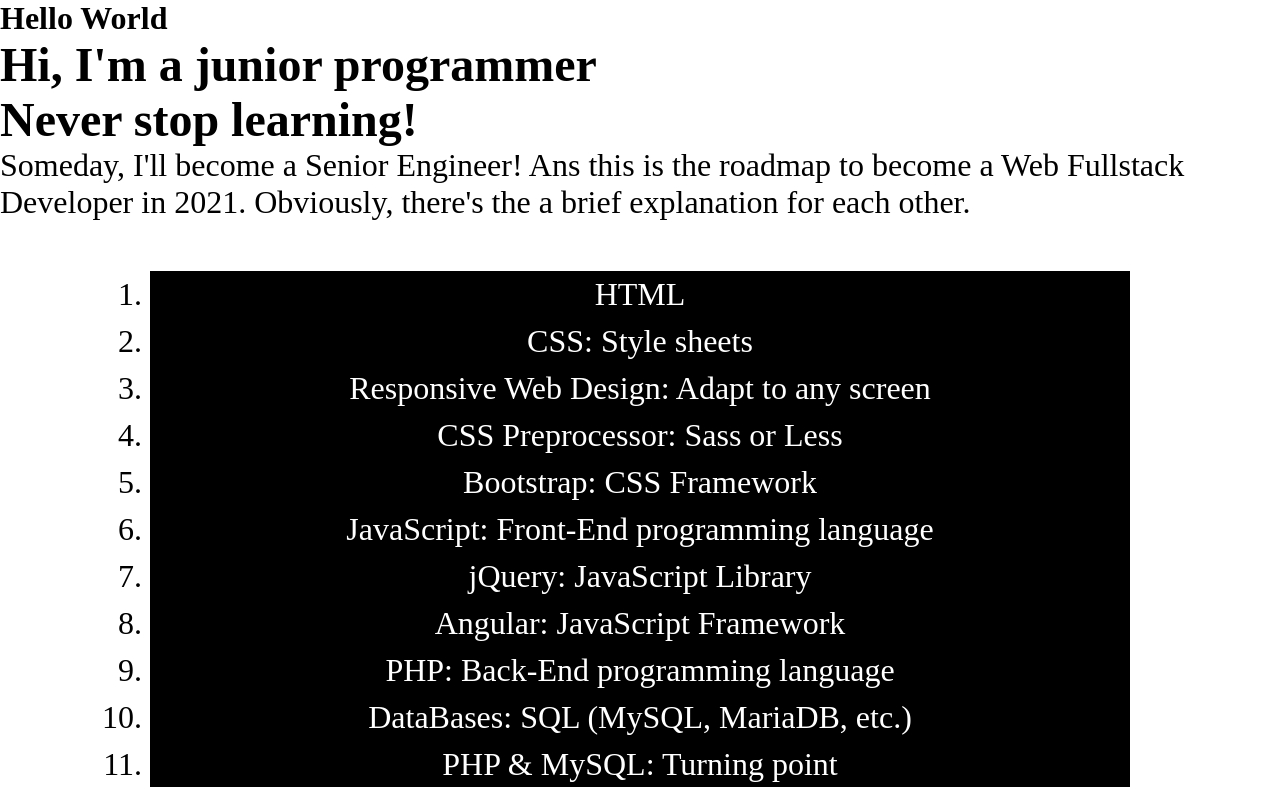
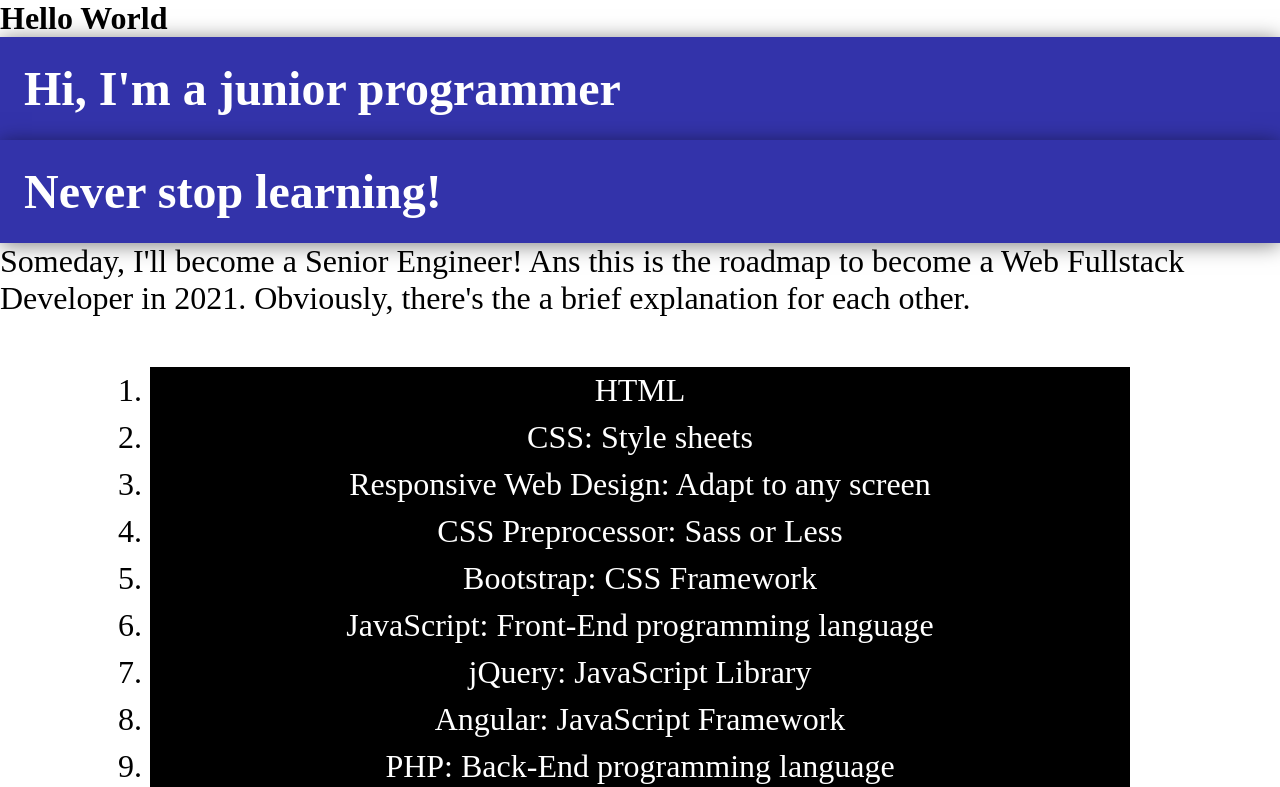
Before and after one commit to dylan-script/project1, a plain HTML site: page index.html in a window 1280 px wide. Shown: the top 787 px of the page. Drawn offline with Linux system fonts and the light colour scheme.

Commit message:
Finalizado los títulos

```diff
--- a/Web/styles.css
+++ b/Web/styles.css
@@ -6,7 +6,14 @@
 .programmer {
   font-size: 2rem;
 }
-
+.programmer h2 {
+  background-color: #33a;
+  box-shadow: 0px 2px 20px 0px rgba(0, 0, 0, 0.5);
+  color: white;
+  font-weight: bold;
+  margin: 0;
+  padding: 0.5em;
+}
 .programmer-h2-p_ol {
   margin: 50px 150px 50px 150px;
   text-align: center;
```
